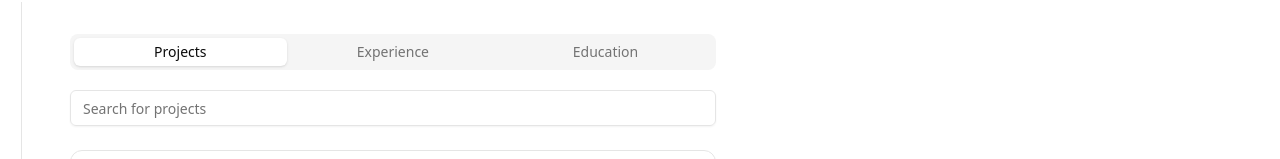
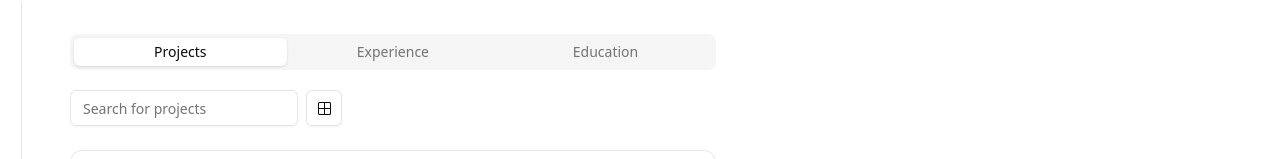
Before and after one commit to hydrarguru/personal-portfolio, a React (Vite) app: page / in a window 1280 px wide. Shown: the part 793-952 px from the top of the page. Built offline with nearby package versions, Linux system fonts and the light colour scheme.

Commit message:
feat: Toggle View Button
- Button that toggles between projects viewing modes(grid or rows).

```diff
--- a/src/components/tabs/ProjectTab.tsx
+++ b/src/components/tabs/ProjectTab.tsx
@@ -5,12 +5,14 @@ import { projects } from "@/assets/projects";
 
 import ProjectCard from "../cards/ProjectCard";
 import SearchBar from "../nav/SearchBar";
+import IconButton from "../buttons/IconButton";
 
 
 
 function ProjectTab() {
   const [projectData, setProjectData] = useState<Project[]>([]);
   const [searchResults, setSearchResults] = useState<Project[]>([]);
+  const [viewType, setViewType] = useState<string>("rows");
 
   useEffect(() => {
     setProjectData(projects);
@@ -22,6 +24,15 @@ function ProjectTab() {
       return project.projectTitle.toLowerCase().includes(searchTerm.toLowerCase());
     });
     setSearchResults(results);
+  }
+
+  function handleViewChange() {
+    if (viewType === "rows") {
+      setViewType("grid");
+    }
+    else {
+      setViewType("rows");
+    }
   }
 
   function handleSearch(searchTerm: string) {
@@ -36,7 +47,16 @@ function ProjectTab() {
 
   return (
     <section className="mt-5 w-full space-y-6">
-      <SearchBar onSearch={handleSearch} />
+      <div className='flex gap-2'>
+        <SearchBar onSearch={handleSearch}/>
+        {
+          viewType === "rows" ? (
+            <IconButton icon="grid" handleClick={handleViewChange} />
+          ) : (
+            <IconButton icon="rows" handleClick={handleViewChange} />
+          )
+        }
+      </div>
       {
         searchResults.map((project) => (
           <ProjectCard
```
